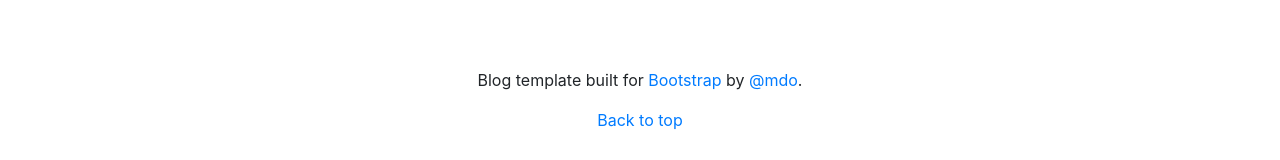
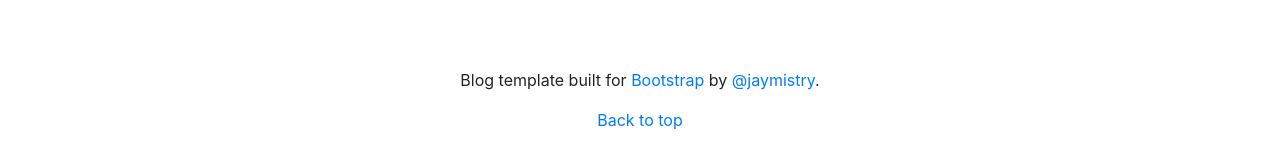
Before and after one commit to jaymistry1511/icoder, a plain HTML site: page index.html in a window 1280 px wide. Shown: the part 1044-1204 px from the top of the page. Drawn offline with nearby package versions, Linux system fonts and the light colour scheme.

Commit message:
Update index.html

```diff
--- a/index.html
+++ b/index.html
@@ -304,7 +304,7 @@
 
     <footer class="py-5 text-center text-body-secondary bg-body-tertiary">
         <p>Blog template built for <a href="https://getbootstrap.com/">Bootstrap</a> by <a
-                href="https://twitter.com/mdo">@mdo</a>.</p>
+                href="https://github.com/jaymistry1511">@jaymistry</a>.</p>
         <p class="mb-0">
             <a href="#">Back to top</a>
         </p>
```
